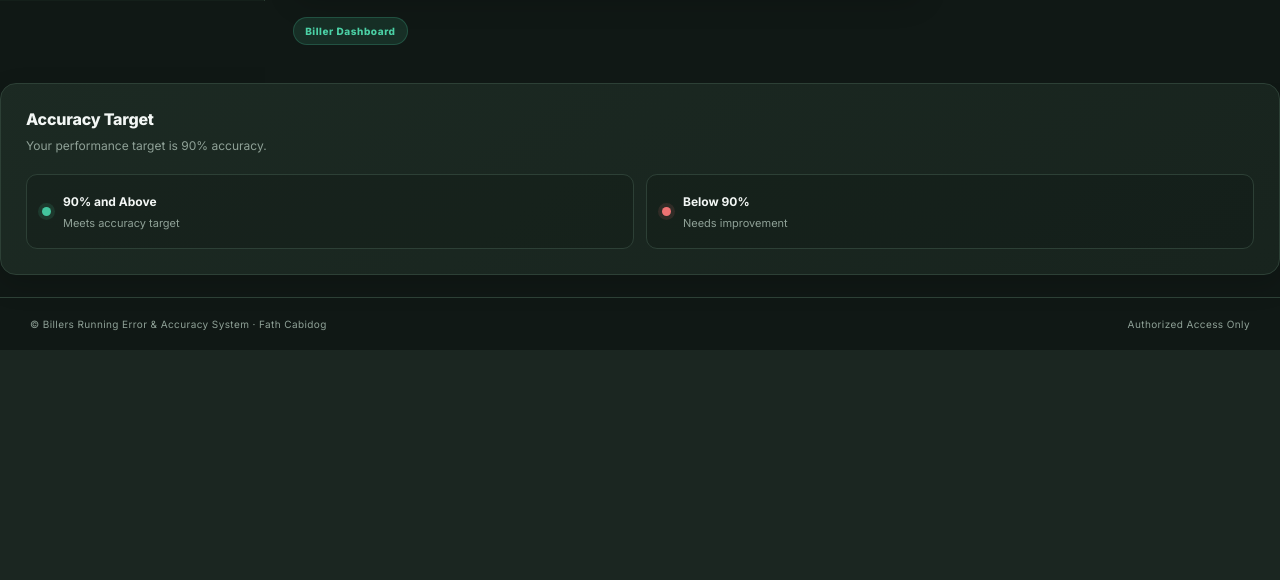
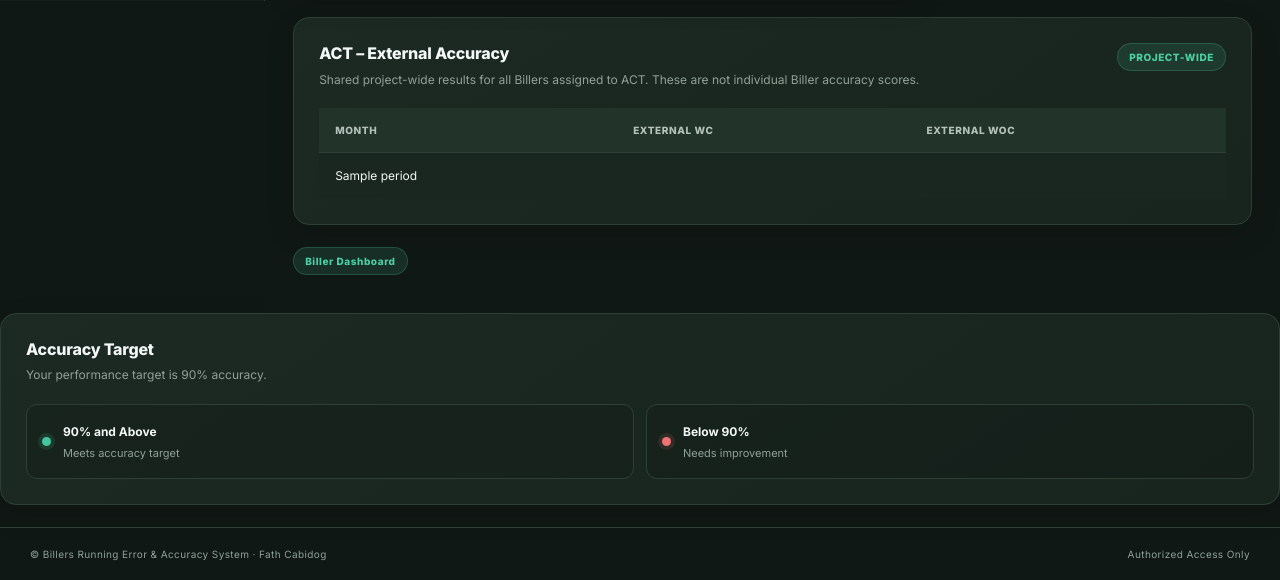
Before and after one commit to PurpleQueen04/billers-running-error-accuracy-system, a Flask app: template templates/biller.html in a window 1280 px wide. Shown: the part 799-1379 px from the top of the page. Before the commit the page ends 1149 px from the top, so only its background shows below. Run offline with Flask 3, Linux system fonts and the light colour scheme; the template is opened without the code that fills it: most values are stand-ins (such as "Sample title", 1, 10 or a date in 2020); some libraries are stand-ins or nearby versions.

Commit message:
Add ACT project-wide external accuracy panel to biller dashboard

```diff
--- a/templates/biller.html
+++ b/templates/biller.html
@@ -137,6 +137,38 @@ document.addEventListener("DOMContentLoaded",function(){
     </aside>
 </div>
 
+{% if act_external_accuracy %}
+<section class="content-card">
+    <div class="section-heading">
+        <div>
+            <h2>ACT – External Accuracy</h2>
+            <p>Shared project-wide results for all Billers assigned to ACT. These are not individual Biller accuracy scores.</p>
+        </div>
+        <span class="section-tag">PROJECT-WIDE</span>
+    </div>
+    <div class="table-responsive">
+        <table class="data-table">
+            <thead>
+                <tr>
+                    <th>MONTH</th>
+                    <th>EXTERNAL WC</th>
+                    <th>EXTERNAL WOC</th>
+                </tr>
+            </thead>
+            <tbody>
+                {% for item in act_external_accuracy %}
+                <tr>
+                    <td>{{ item.period }}</td>
+                    <td>{{ format_accuracy(item.external_wc) if item.external_wc is not none else '—' }}</td>
+                    <td>{{ format_accuracy(item.external_woc) if item.external_woc is not none else '—' }}</td>
+                </tr>
+                {% endfor %}
+            </tbody>
+        </table>
+    </div>
+</section>
+{% endif %}
+
     <span class="section-tag">
         Biller Dashboard
     </span>
```
